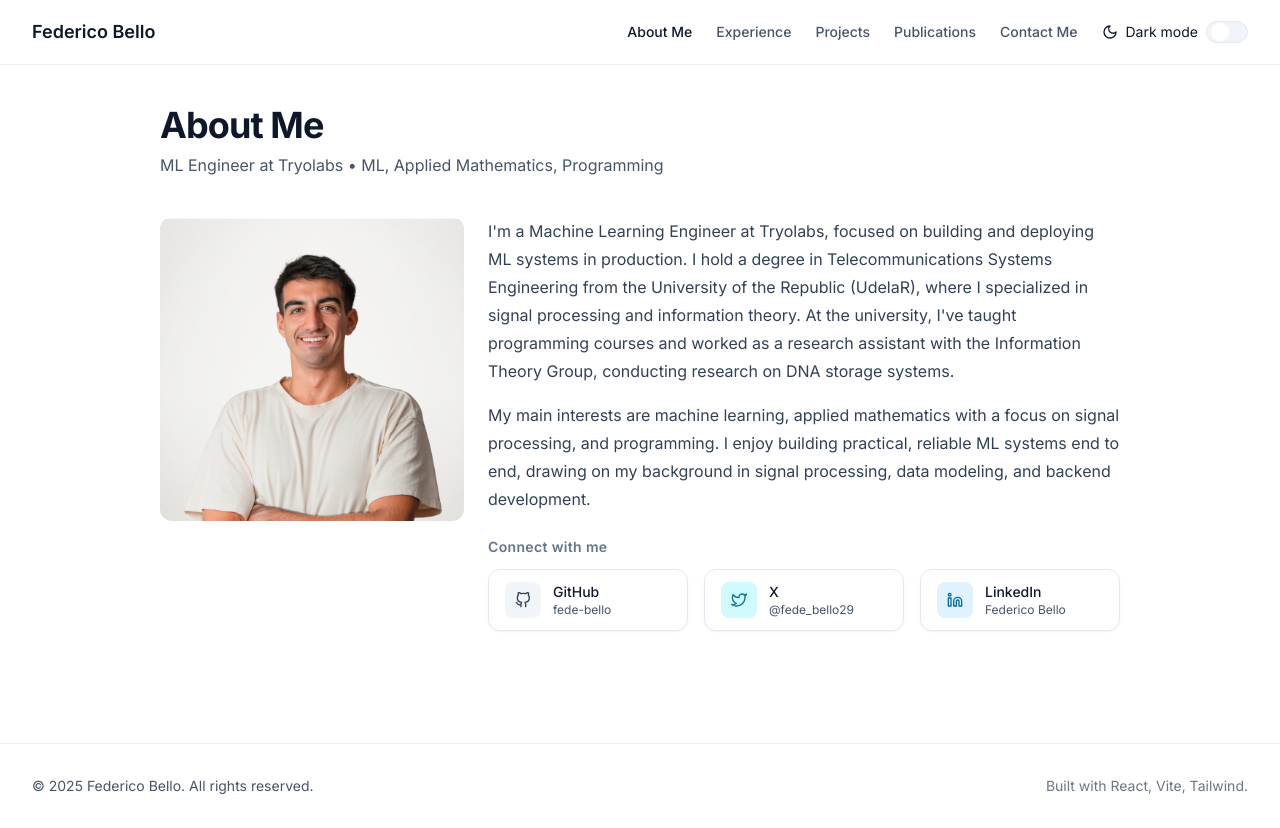
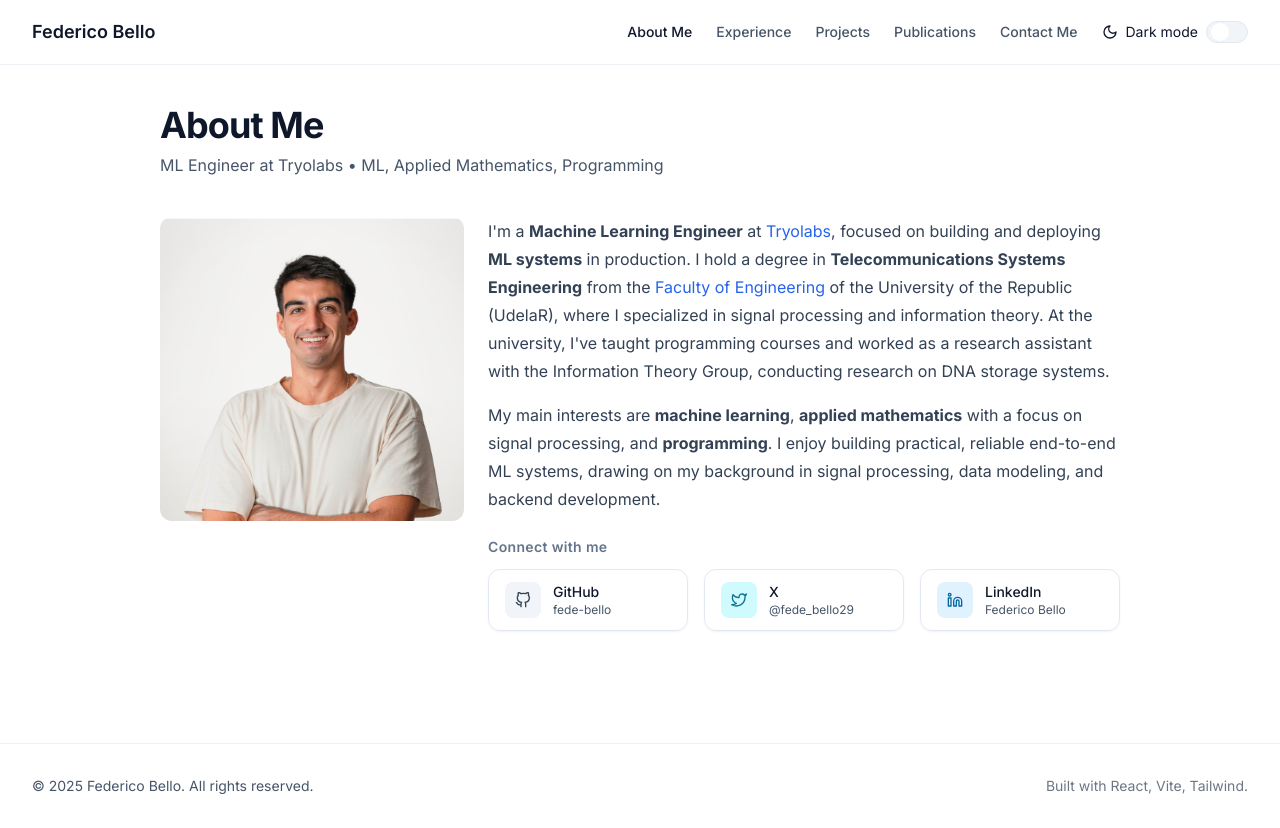
Before and after one commit to fede-bello/portfolio, a React (Vite) app: page / in a window 1280 px wide. Built offline with nearby package versions, Linux system fonts and the light colour scheme.

Commit message:
chore: links and bold

```diff
--- a/src/pages/About.tsx
+++ b/src/pages/About.tsx
@@ -26,22 +26,41 @@ export function AboutPage() {
         </div>
         <div className="md:col-span-2 space-y-4 leading-7 text-slate-700 dark:text-slate-200">
           <motion.p initial={{ opacity: 0 }} animate={{ opacity: 1 }}>
-            I'm a Machine Learning Engineer at Tryolabs, focused on building and
-            deploying ML systems in production. I hold a degree in
-            Telecommunications Systems Engineering from the University of the
-            Republic (UdelaR), where I specialized in signal processing and
-            information theory. At the university, I've taught programming
-            courses and worked as a research assistant with the Information
-            Theory Group, conducting research on DNA storage systems.
+            I'm a <strong>Machine Learning Engineer</strong> at{" "}
+            <a
+              href="https://tryolabs.com/"
+              target="_blank"
+              rel="noopener noreferrer"
+              className="text-blue-600 dark:text-blue-400 hover:underline"
+            >
+              Tryolabs
+            </a>
+            , focused on building and deploying <strong>ML systems</strong> in
+            production. I hold a degree in{" "}
+            <strong>Telecommunications Systems Engineering</strong> from the{" "}
+            <a
+              href="https://www.fing.edu.uy/"
+              target="_blank"
+              rel="noopener noreferrer"
+              className="text-blue-600 dark:text-blue-400 hover:underline"
+            >
+              Faculty of Engineering
+            </a>{" "}
+            of the University of the Republic (UdelaR), where I specialized in
+            signal processing and information theory. At the university, I've
+            taught programming courses and worked as a research assistant with
+            the Information Theory Group, conducting research on DNA storage
+            systems.
           </motion.p>
           <motion.p
             initial={{ opacity: 0 }}
             animate={{ opacity: 1 }}
             transition={{ delay: 0.05 }}
           >
-            My main interests are machine learning, applied mathematics with a
-            focus on signal processing, and programming. I enjoy building
-            practical, reliable ML systems end to end, drawing on my background
+            My main interests are <strong>machine learning</strong>,{" "}
+            <strong>applied mathematics</strong> with a focus on signal
+            processing, and <strong>programming</strong>. I enjoy building
+            practical, reliable end-to-end ML systems, drawing on my background
             in signal processing, data modeling, and backend development.
           </motion.p>
 
```
